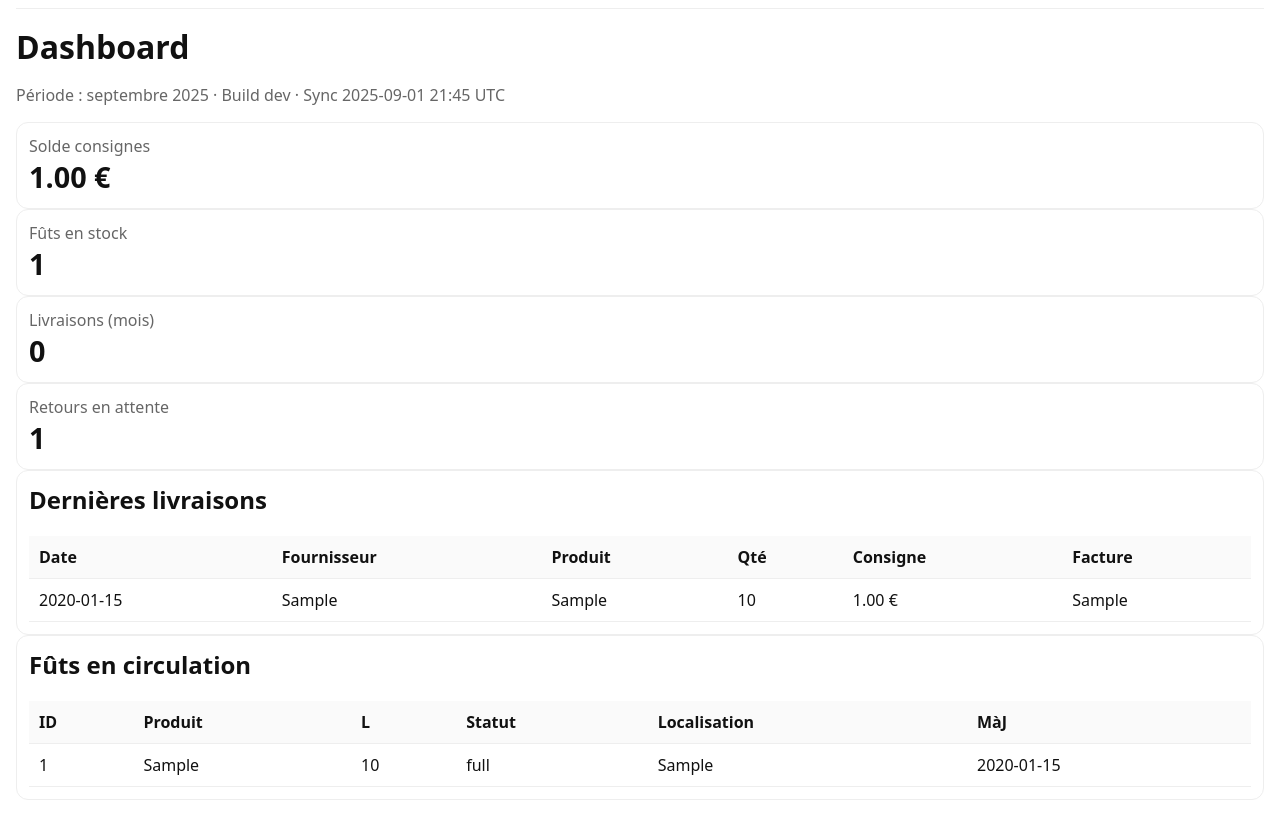
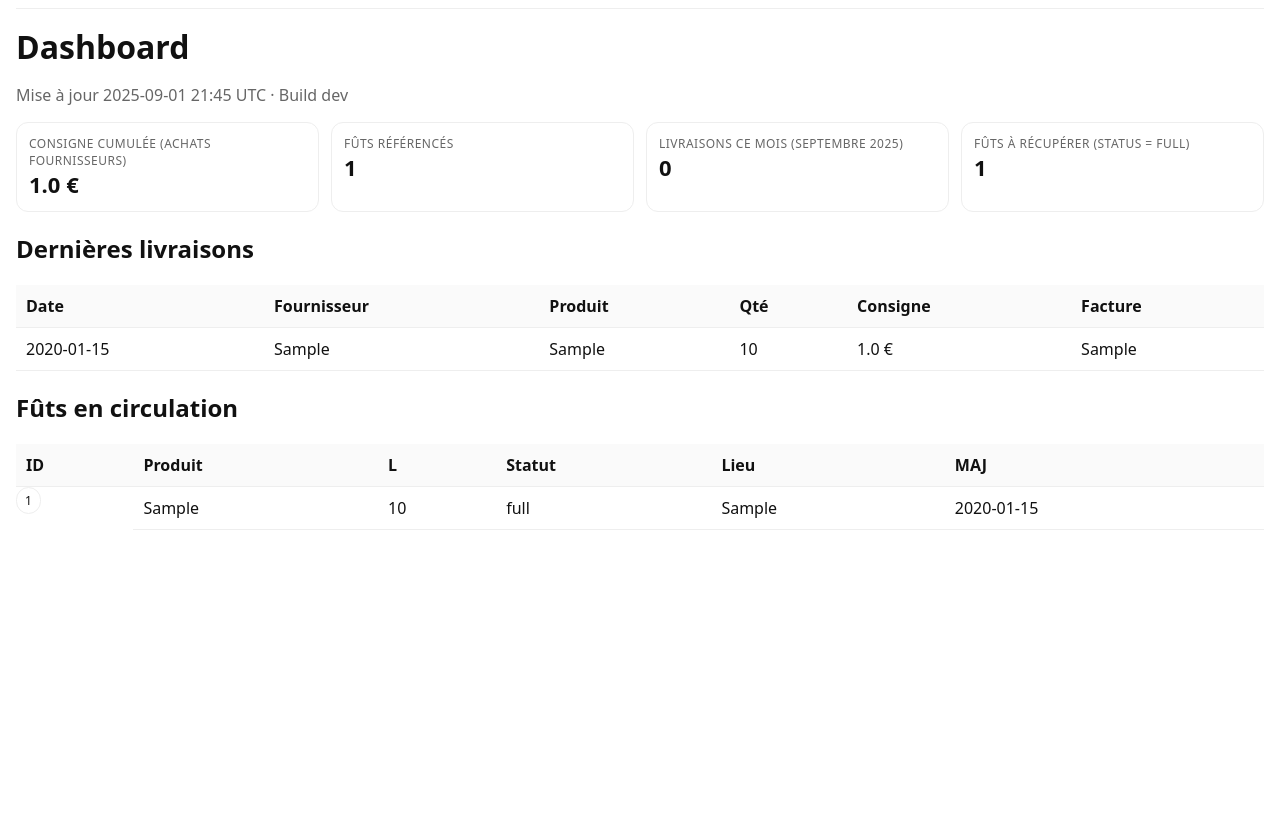
Before and after one commit to lecentrallanderneau-oss/keg-tracer, a Flask app: page / in a window 1280 px wide. Shown: the part 38-854 px from the top of the page. After the commit the page ends 568 px from the top, so only its background shows below. Run offline with Flask 3, Linux system fonts and the light colour scheme; tables that the repository leaves empty hold one stand-in row (values such as "Sample post").

Commit message:
Update index.html

```diff
--- a/templates/index.html
+++ b/templates/index.html
@@ -1,79 +1,63 @@
 {% extends "base.html" %}
-
 {% block title %}Dashboard — Keg Tracer{% endblock %}
-
 {% block content %}
 <h1>Dashboard</h1>
-<p class="muted">Période : {{ current_month_label|default('—') }} · Build {{ build_version|default('dev') }} · Sync {{ last_sync|default('—') }}</p>
+<p class="muted">Mise à jour {{ last_sync }} · Build {{ build_version }}</p>
 
-<div class="kpis">
+<div class="cards">
   <div class="card">
-    <div class="muted">Solde consignes</div>
-    <div style="font-size:1.8rem;font-weight:700">{{ '{:,.2f}'.format((consigne_balance|default(0)|float)) }} €</div>
+    <div class="card-label">Consigne cumulée (achats fournisseurs)</div>
+    <div class="card-value">{{ (consigne_balance|default(0)|float)|round(2) }} €</div>
   </div>
   <div class="card">
-    <div class="muted">Fûts en stock</div>
-    <div style="font-size:1.8rem;font-weight:700">{{ total_kegs|default(0) }}</div>
+    <div class="card-label">Fûts référencés</div>
+    <div class="card-value">{{ total_kegs|default(0) }}</div>
   </div>
   <div class="card">
-    <div class="muted">Livraisons (mois)</div>
-    <div style="font-size:1.8rem;font-weight:700">{{ deliveries_this_month|default(0) }}</div>
+    <div class="card-label">Livraisons ce mois ({{ current_month_label }})</div>
+    <div class="card-value">{{ deliveries_this_month|default(0) }}</div>
   </div>
   <div class="card">
-    <div class="muted">Retours en attente</div>
-    <div style="font-size:1.8rem;font-weight:700">{{ pending_returns|default(0) }}</div>
+    <div class="card-label">Fûts à récupérer (status = full)</div>
+    <div class="card-value">{{ pending_returns|default(0) }}</div>
   </div>
 </div>
 
-<div class="card">
-  <h2 style="margin-top:0">Dernières livraisons</h2>
-  {% set items = recent_deliveries|default([], true) %}
-  {% if items %}
+<h2>Dernières livraisons</h2>
 <table>
-      <thead>
-        <tr><th>Date</th><th>Fournisseur</th><th>Produit</th><th>Qté</th><th>Consigne</th><th>Facture</th></tr>
-      </thead>
+  <thead><tr><th>Date</th><th>Fournisseur</th><th>Produit</th><th>Qté</th><th>Consigne</th><th>Facture</th></tr></thead>
   <tbody>
-        {% for d in items %}
+  {% for r in recent_deliveries|default([], true) %}
     <tr>
-          <td>{{ d.date|default('—') }}</td>
-          <td>{{ d.supplier|default('—') }}</td>
-          <td>{{ d.product|default('—') }}</td>
-          <td>{{ d.quantity|default(0) }}</td>
-          <td>{{ '{:,.2f}'.format((d.deposit|default(0)|float)) }} €</td>
-          <td>{{ d.invoice_no|default('—') }}</td>
+      <td>{{ r.date }}</td>
+      <td>{{ r.supplier }}</td>
+      <td>{{ r.product }}</td>
+      <td>{{ r.quantity }}</td>
+      <td>{{ r.deposit }} €</td>
+      <td>{{ r.invoice_no }}</td>
     </tr>
+  {% else %}
+    <tr><td colspan="6" class="muted">Aucune livraison.</td></tr>
   {% endfor %}
   </tbody>
 </table>
+
+<h2>Fûts en circulation</h2>
+<table>
+  <thead><tr><th>ID</th><th>Produit</th><th>L</th><th>Statut</th><th>Lieu</th><th>MAJ</th></tr></thead>
+  <tbody>
+  {% for k in kegs_in_circulation|default([], true) %}
+    <tr>
+      <td class="pill">{{ k.id }}</td>
+      <td>{{ k.product }}</td>
+      <td>{{ k.size_l }}</td>
+      <td>{{ k.status }}</td>
+      <td>{{ k.location }}</td>
+      <td>{{ k.updated_at }}</td>
+    </tr>
   {% else %}
-    <p class="muted">Aucune livraison récente.</p>
-  {% endif %}
-</div>
-
-<div class="card">
-  <h2 style="margin-top:0">Fûts en circulation</h2>
-  {% set k = kegs_in_circulation|default([], true) %}
-  {% if k %}
-    <table>
-      <thead>
-        <tr><th>ID</th><th>Produit</th><th>L</th><th>Statut</th><th>Localisation</th><th>MàJ</th></tr>
-      </thead>
-      <tbody>
-        {% for keg in k %}
-        <tr>
-          <td>{{ keg.id|default('—') }}</td>
-          <td>{{ keg.product|default('—') }}</td>
-          <td>{{ keg.size_l|default('—') }}</td>
-          <td>{{ keg.status|default('unknown') }}</td>
-          <td>{{ keg.location|default('—') }}</td>
-          <td>{{ keg.updated_at|default('—') }}</td>
-        </tr>
+    <tr><td colspan="6" class="muted">Aucun fût référencé.</td></tr>
   {% endfor %}
   </tbody>
 </table>
-  {% else %}
-    <p class="muted">Aucun fût en circulation.</p>
-  {% endif %}
-</div>
 {% endblock %}
```
Lines whose indentation alone changed are shown as unchanged.
